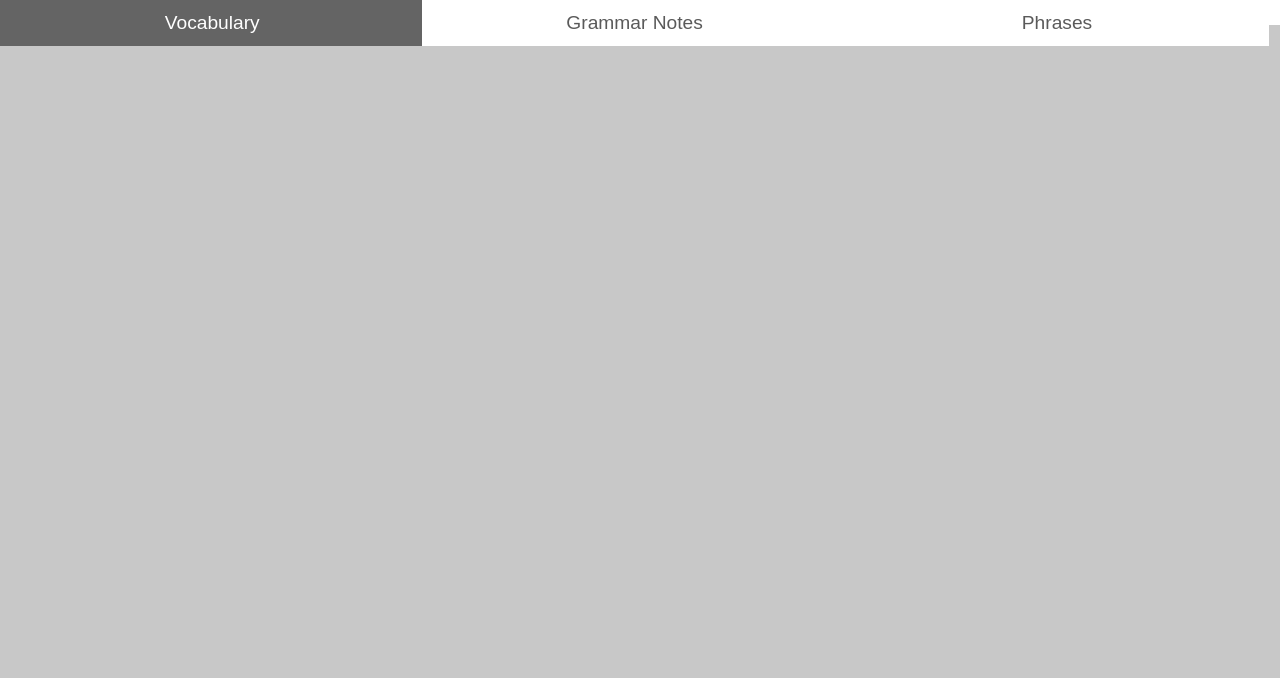
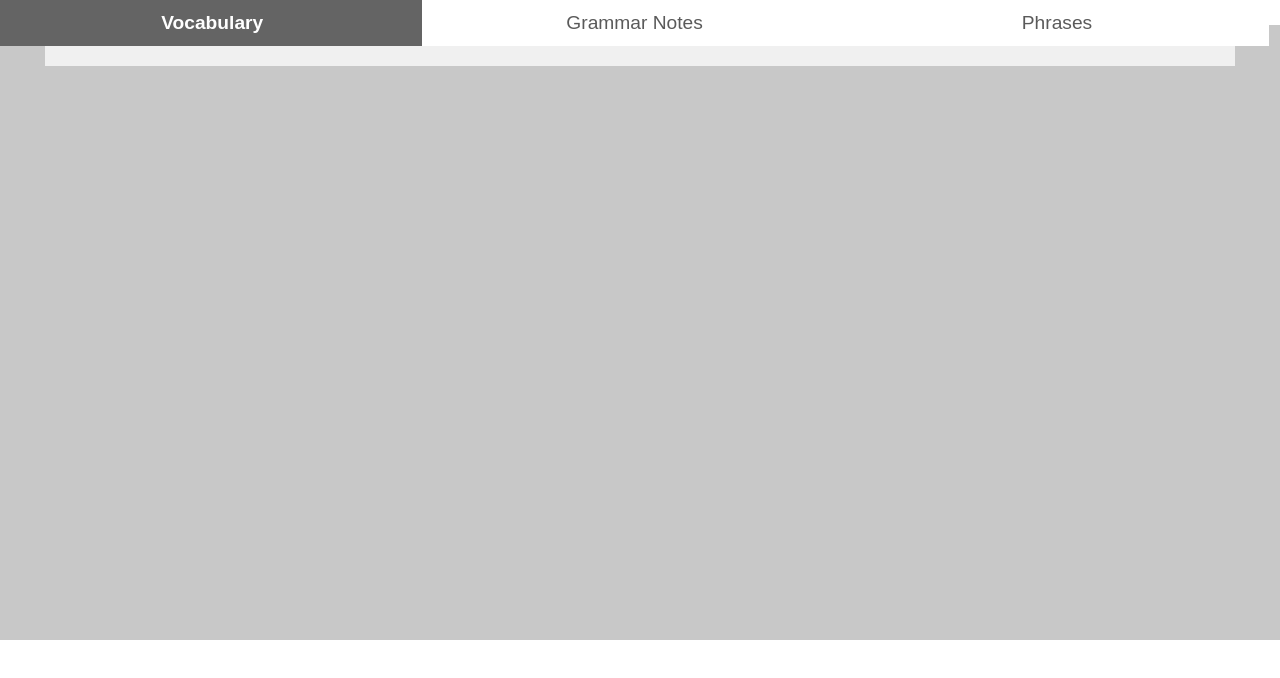
Before and after one commit to mucia-javier/hiligaynon, a plain HTML site: page index.html in a window 1280 px wide. Drawn offline with Linux system fonts and the light colour scheme.

Commit message:
commit from phone

```diff
--- a/index.html
+++ b/index.html
@@ -17,7 +17,7 @@
     	<div id="sidenav_div">
     		<ul id="tab_list" class="tab">
     			<a id="sidenav_close" href="javascript:void(0)" class="closebtn" onclick="closeNav()">&times;</a>
-  				<li><a class="tablinks" onclick="openTab(event, 'vocabulary');" >Vocabulary</a></li>
+  				<li><a id="vocabulary_link" class="tablinks" onclick="openTab(event, 'vocabulary');" >Vocabulary</a></li>
   				<li><a class="tablinks" onclick="openTab(event, 'notes');" >Grammar Notes</a></li>
   				<li><a class="tablinks" onclick="openTab(event, 'phrases');" >Phrases</a></li>
 
--- a/javascripts/ilongo.js
+++ b/javascripts/ilongo.js
@@ -13,7 +13,7 @@ function refreshPage(){ // Window Resizing makes new page dimentions
     }
 
 function init(){
-	document.getElementById("vocabulary").click()
+	document.getElementById("vocabulary_link").click();
 	/*
 	openTab(null, "vocabulary");
     document.getElementById("vocabulary").className += " active";
```
